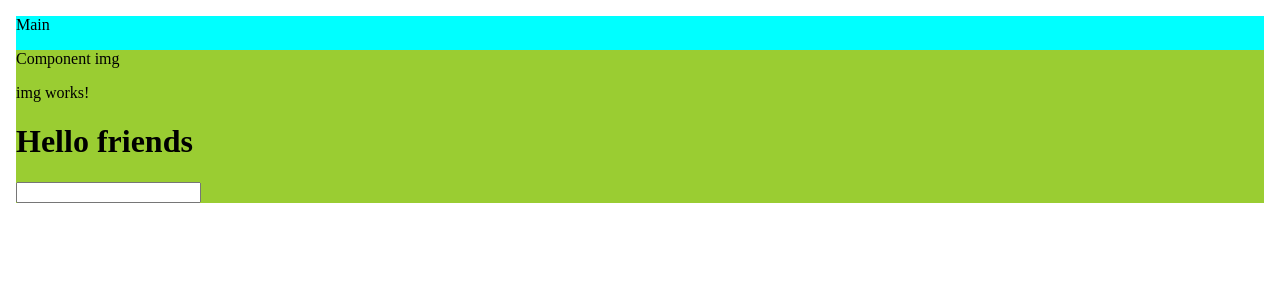
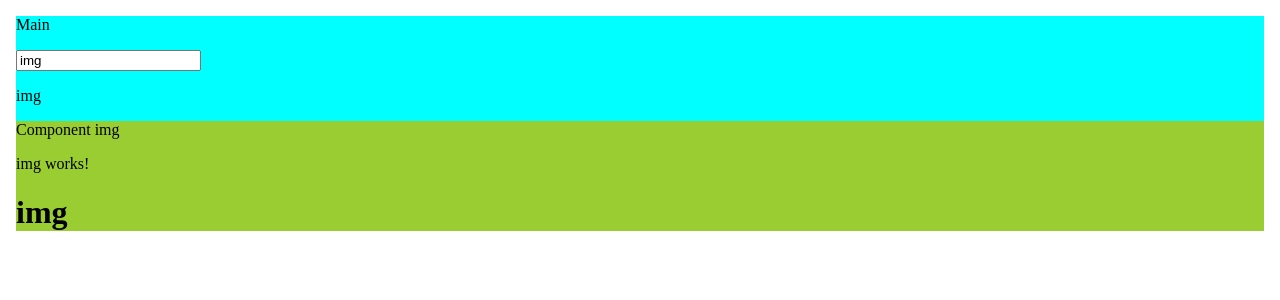
Before and after one commit to ChrisCodeX/Notes-Angular-Components-Services, an Angular app: page / in a window 1280 px wide. Shown: the top 300 px of the page. Built offline with nearby package versions, Linux system fonts and the light colour scheme.

Commit message:
comment in app.component created

```diff
--- a/src/app/app.component.html
+++ b/src/app/app.component.html
@@ -1,4 +1,8 @@
 <body>
   <p>Main</p>
-  <app-img inputImg="Este es el valor que viene del padre"></app-img>
+  <input type="text" [(ngModel)]="imgParent">
+  <p>{{imgParent}}</p>
+
+  <!--Here we call the component img-->
+  <app-img [inputImg]="imgParent"></app-img>
 </body>
--- a/src/app/app.component.ts
+++ b/src/app/app.component.ts
@@ -1,4 +1,5 @@
 import { Component } from '@angular/core';
+import { Form } from '@angular/forms';
 
 @Component({
   selector: 'app-root',
@@ -7,4 +8,5 @@ import { Component } from '@angular/core';
 })
 export class AppComponent {
   title = 'my-store';
+  imgParent : string = 'img';
 }
--- a/src/app/app.module.ts
+++ b/src/app/app.module.ts
@@ -1,4 +1,5 @@
 import { NgModule } from '@angular/core';
+import { FormsModule } from '@angular/forms';
 import { BrowserModule } from '@angular/platform-browser';
 
 import { AppRoutingModule } from './app-routing.module';
@@ -12,7 +13,8 @@ import { ImgComponent } from './components/img/img.component';
   ],
   imports: [
     BrowserModule,
-    AppRoutingModule
+    AppRoutingModule,
+    FormsModule
   ],
   providers: [],
   bootstrap: [AppComponent]
--- a/src/app/components/img/img.component.html
+++ b/src/app/components/img/img.component.html
@@ -1,6 +1,5 @@
 <div class="img-component-container">
   <p>Component img</p>
   <p>img works!</p>
-  <h1>{{ img }}</h1>
-  <input type="text">
+  <h1>{{ inputImg }}</h1>
 </div>
--- a/src/app/components/img/img.component.ts
+++ b/src/app/components/img/img.component.ts
@@ -6,5 +6,5 @@ import { Component, Input } from '@angular/core';
   styleUrls: ['./img.component.scss']
 })
 export class ImgComponent {
-  @Input() img: string = 'Hello friends'
+  @Input() inputImg: string = 'Hello friends'
 }
```
